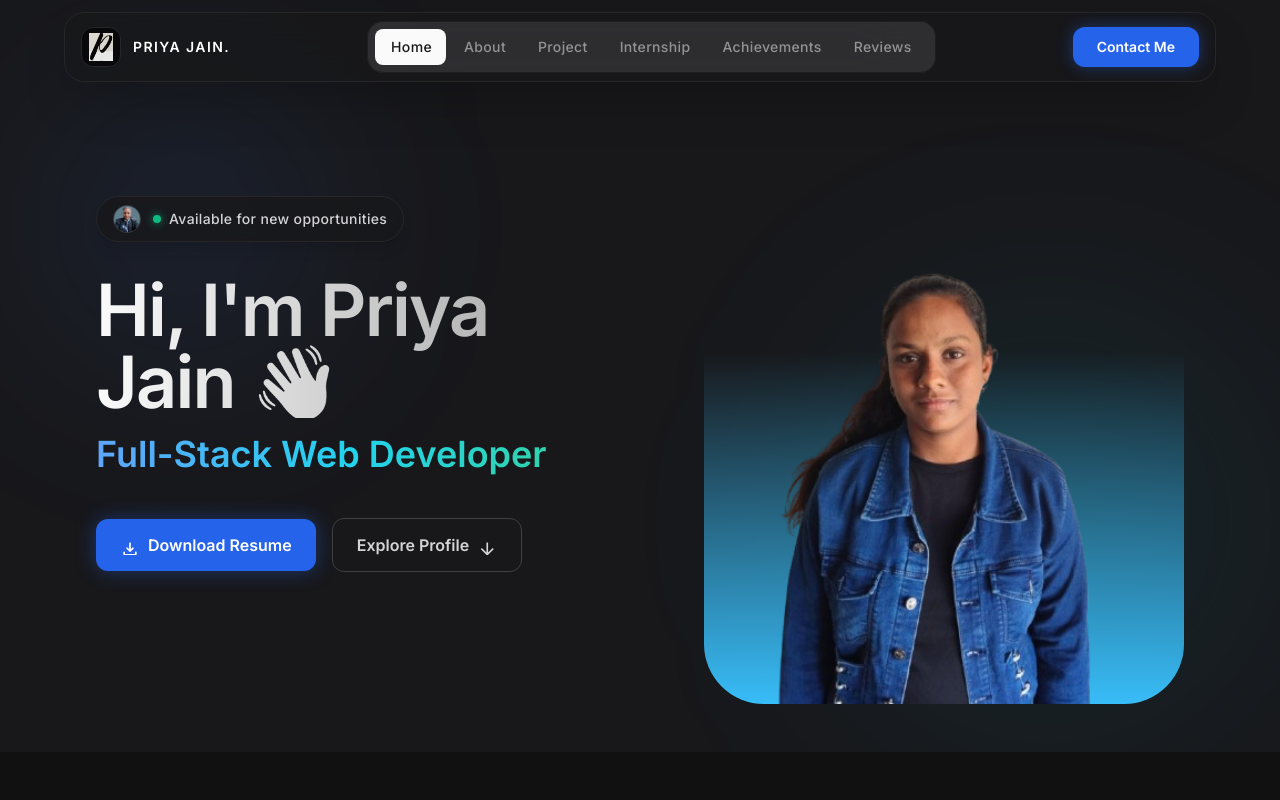
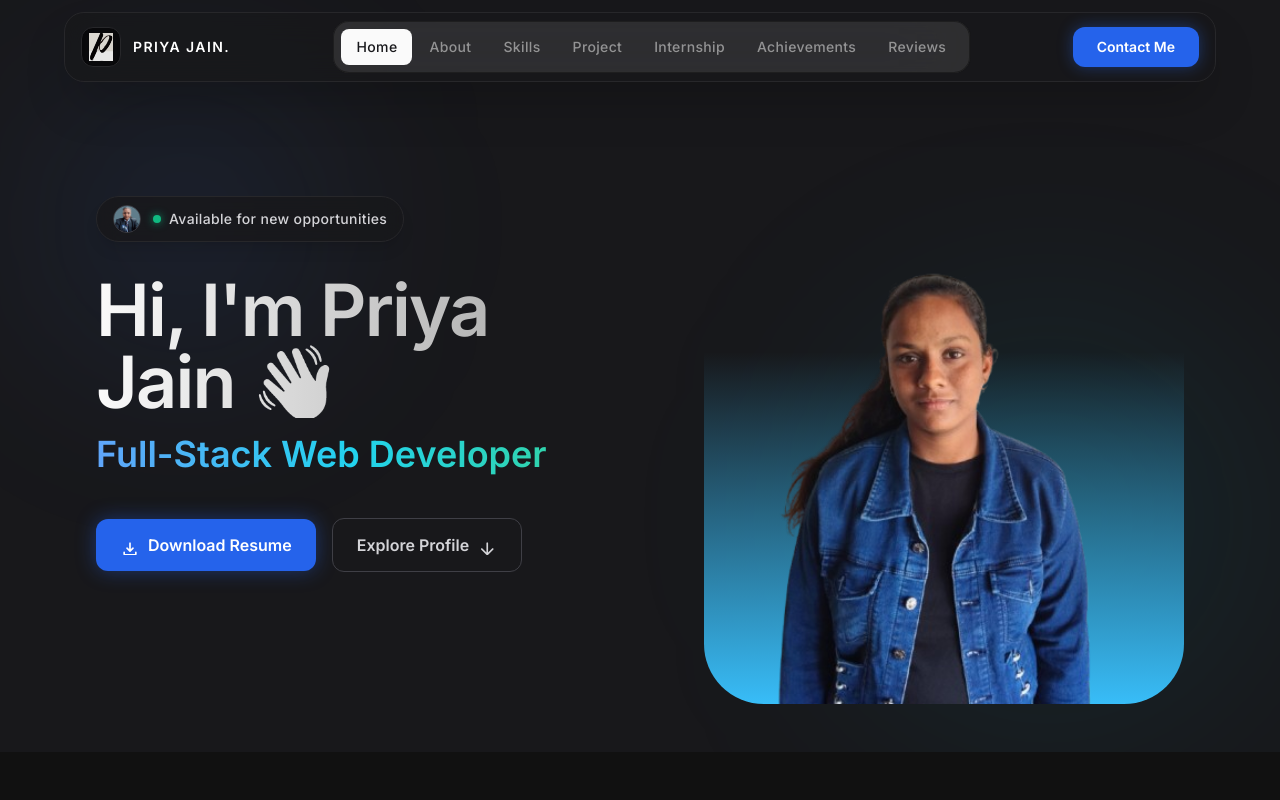
Before and after one commit to PJain7988/Portfolio, a React (Vite) app: page / in a window 1280 px wide. Shown: the top 800 px of the page. Built offline with nearby package versions, Linux system fonts and the light colour scheme.

Commit message:
Add Skills link to navigation bar

```diff
--- a/src/components/Navbar.jsx
+++ b/src/components/Navbar.jsx
@@ -36,6 +36,11 @@ const Navbar = ({ navOpen }) => {
         {
             label: 'About',
             link: '#about',
+            className: 'nav-link'
+        },
+        {
+            label: 'Skills',
+            link: '#skills',
             className: 'nav-link'
         },
         {
```
